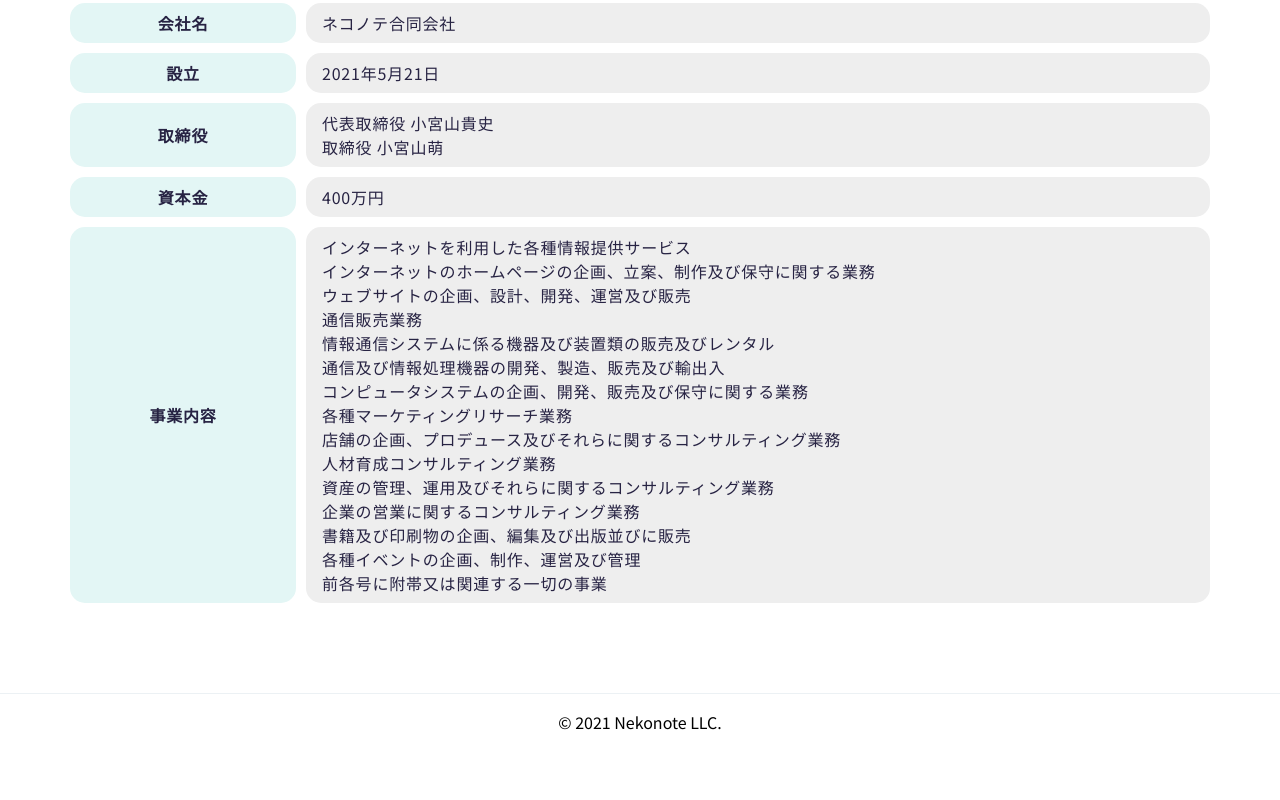
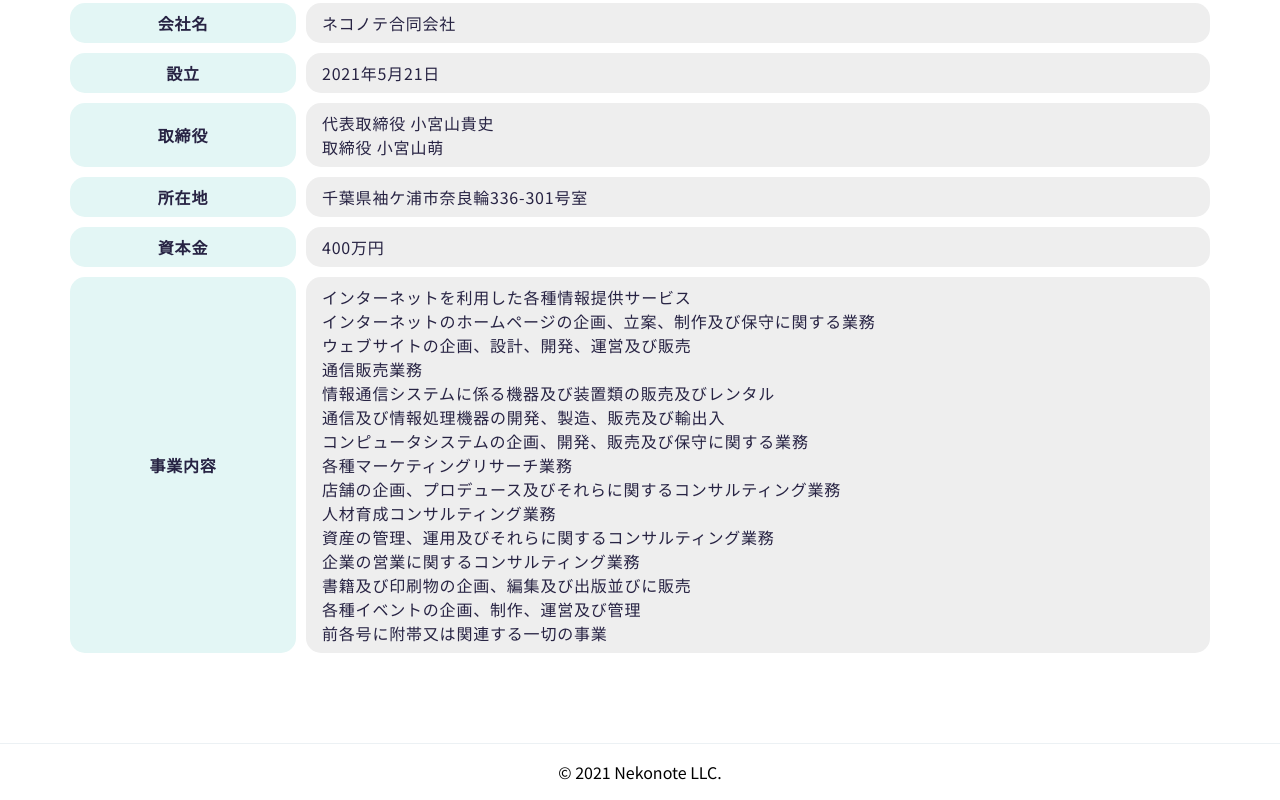
Before and after one commit to komisukee/nekonote-site, a Next.js app: page / in a window 1280 px wide. Shown: the part 2191-2991 px from the top of the page. Before the commit the page ends 2941 px from the top, so only its background shows below. Built offline with nearby package versions, Linux system fonts and the light colour scheme.

Commit message:
所在地の追加

```diff
--- a/pages/index.tsx
+++ b/pages/index.tsx
@@ -41,6 +41,10 @@ export default function Home() {
           <p>取締役 小宮山萌</p>
         </>
       ),
+    },
+    {
+      title: "所在地",
+      content: <p>千葉県袖ケ浦市奈良輪336-301号室</p>,
     },
     {
       title: "資本金",
```
